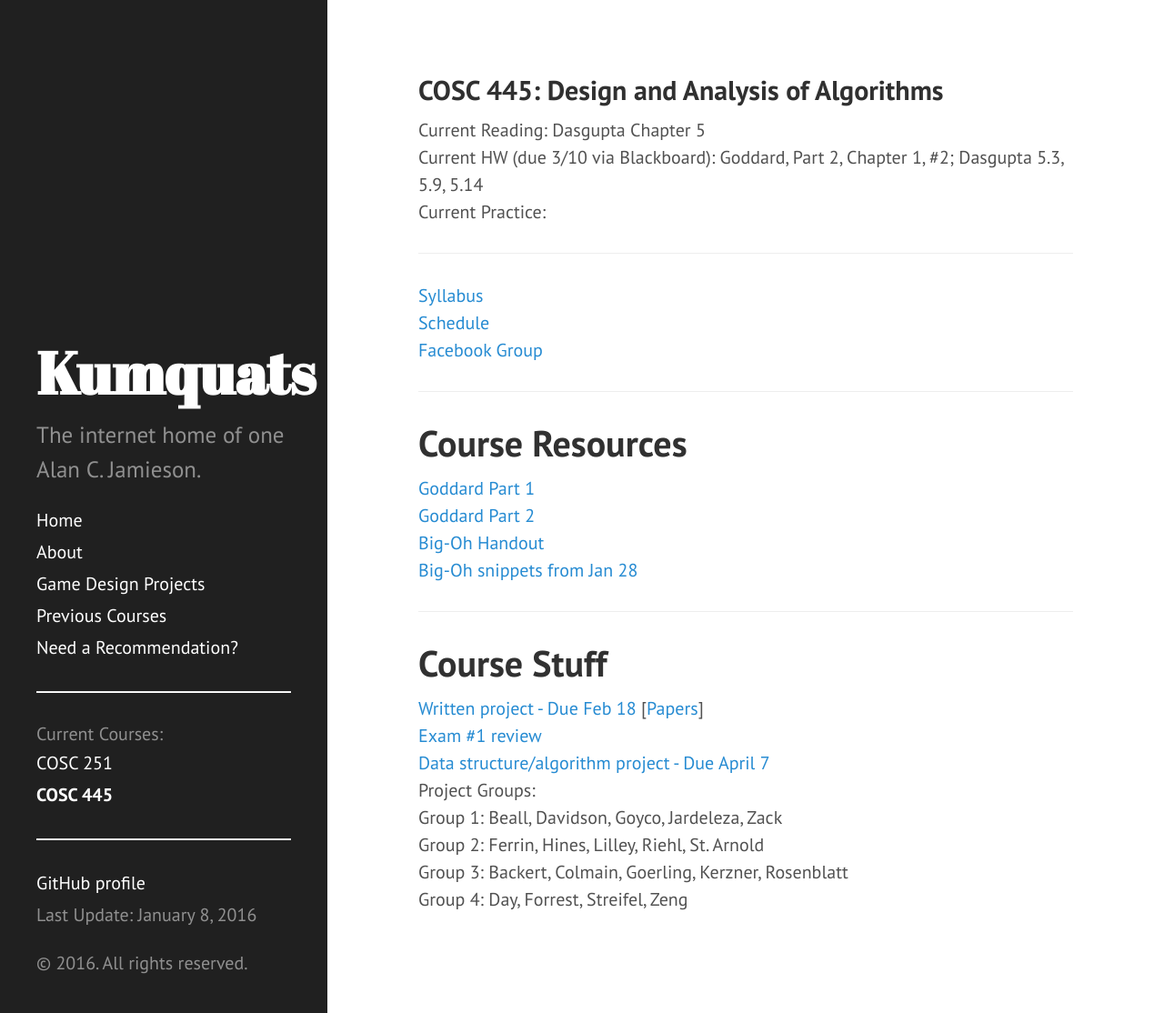
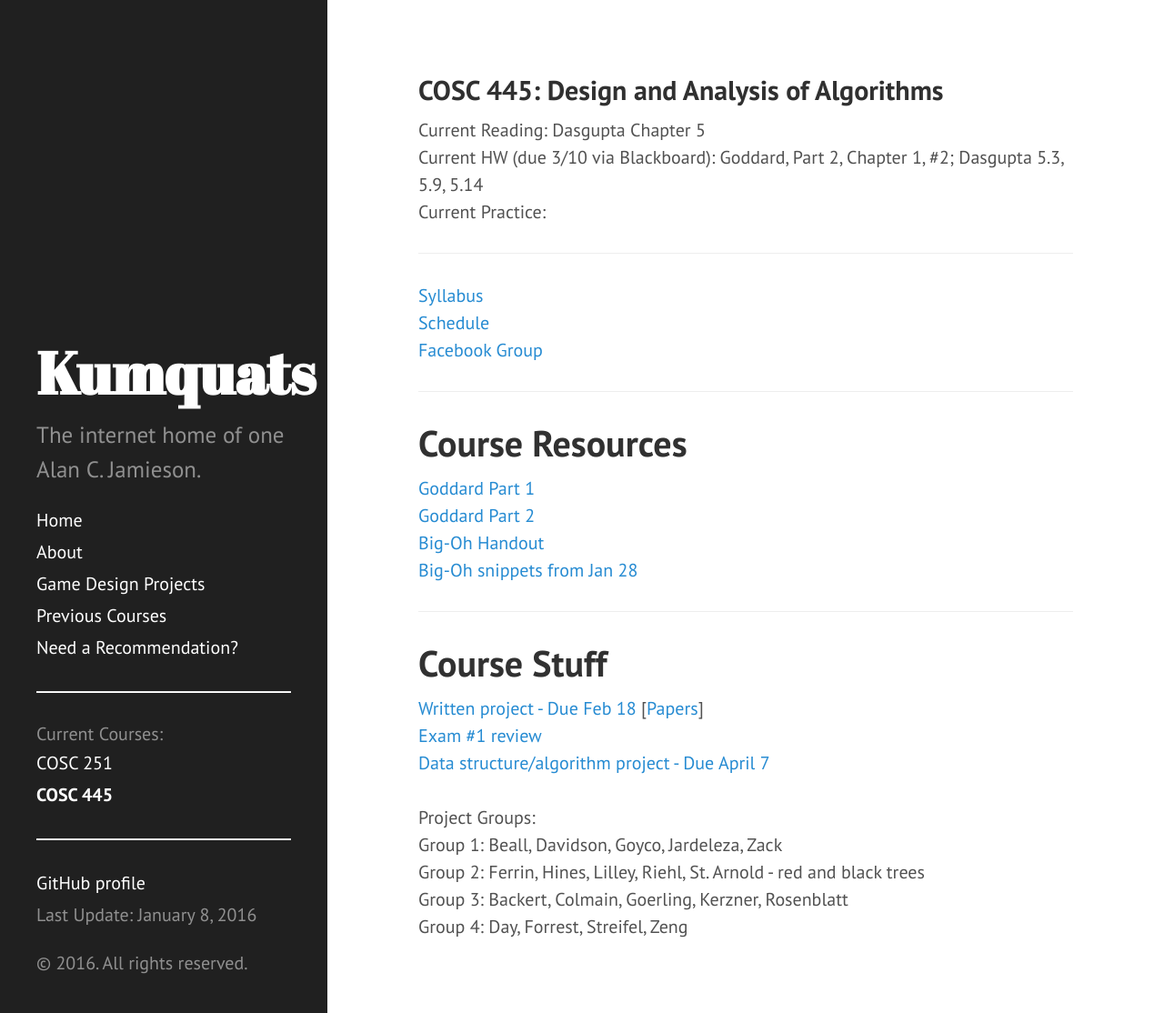
Before and after one commit to ripark/ripark.github.io, a Jekyll site: the page built from s16/cosc445.html, in a window 1280 px wide and 1114 px high. Shown: the whole window at 91% size. Built offline with Jekyll 4.4.1, drawn with Linux system fonts in a browser that asks for light colours; Markdown is read by kramdown in place of the engine named in the settings.

Commit message:
445 team update #1

```diff
--- a/s16/cosc445.html
+++ b/s16/cosc445.html
@@ -35,11 +35,12 @@ Current Practice:
 <br>
 <a href="http://ripark.github.io/s16/COSC445Proj2.pdf">Data structure/algorithm project - Due April 7</a>
 <br>
+<br>
 Project Groups:
 <br>
 Group 1: Beall, Davidson, Goyco, Jardeleza, Zack
 <br>
-Group 2: Ferrin, Hines, Lilley, Riehl, St. Arnold
+Group 2: Ferrin, Hines, Lilley, Riehl, St. Arnold - red and black trees
 <br>
 Group 3: Backert, Colmain, Goerling, Kerzner, Rosenblatt
 <br>
```
